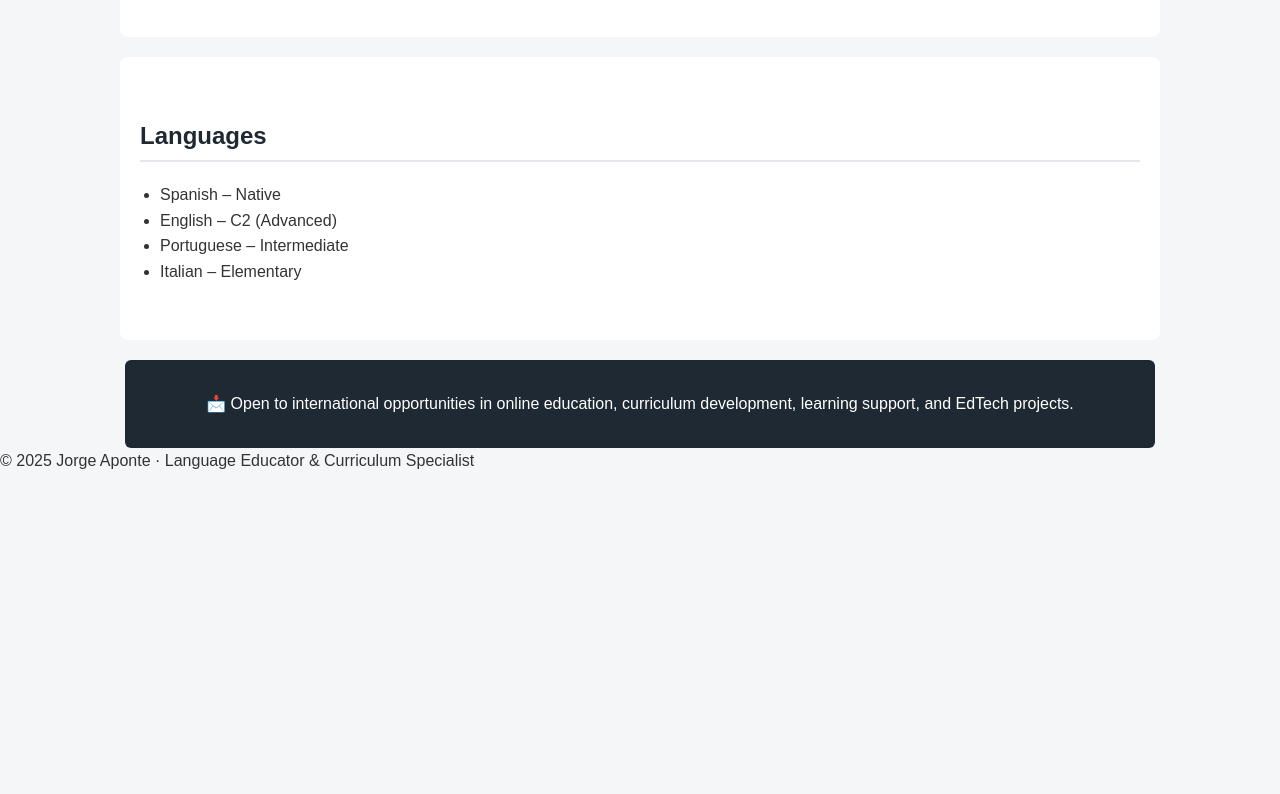
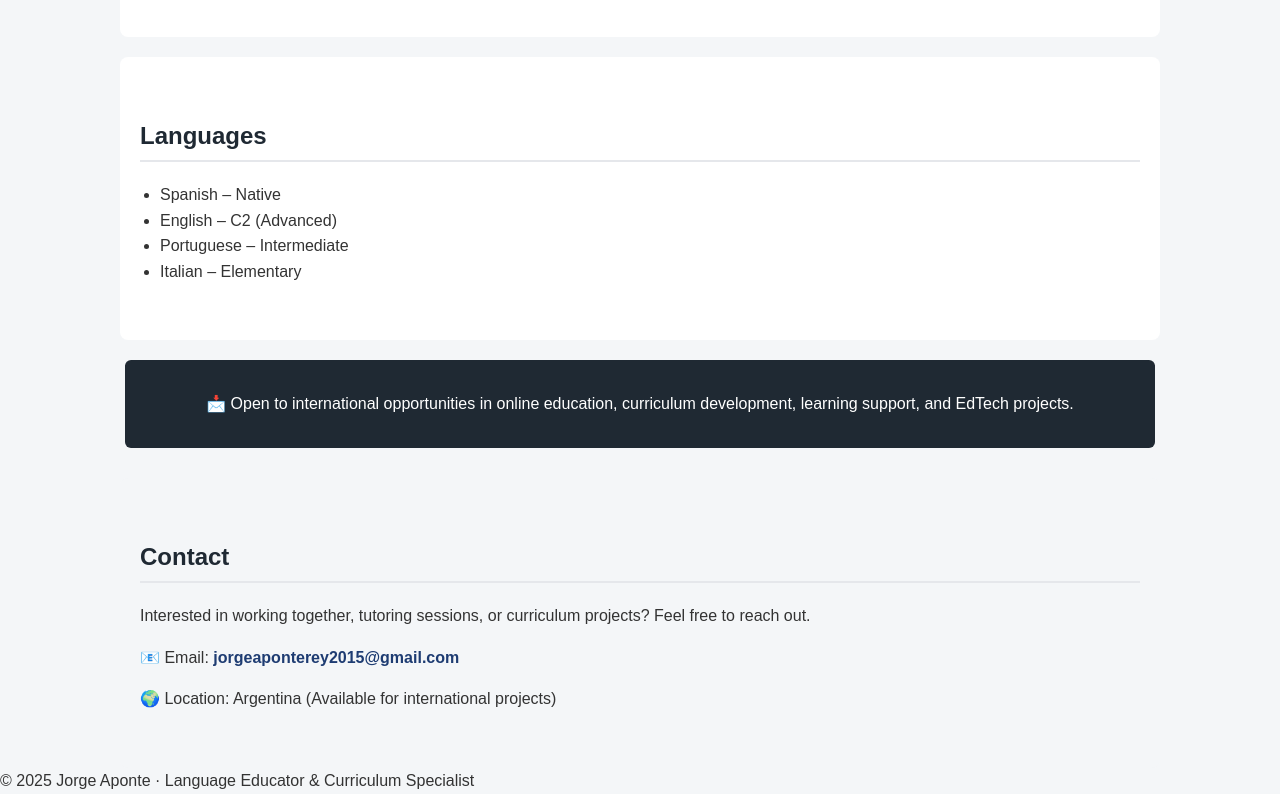
Before and after one commit to jorgeaponterey2015-maker/jorgeaponte.github.io, a plain HTML site: page index.html in a window 1280 px wide. Shown: the part 1668-2462 px from the top of the page. Before the commit the page ends 2142 px from the top, so only its background shows below. Drawn offline with Linux system fonts and the light colour scheme.

Commit message:
Update index.html

```diff
--- a/index.html
+++ b/index.html
@@ -230,7 +230,25 @@
     learning support, and EdTech projects.
   </p>
 </section>
+<section id="contact">
+  <h2>Contact</h2>
 
+  <p>
+    Interested in working together, tutoring sessions, or curriculum projects?
+    Feel free to reach out.
+  </p>
+
+  <p>
+    📧 Email:
+    <a href="mailto:jorgeaponterey2015@gmail.com">
+      jorgeaponterey2015@gmail.com
+    </a>
+  </p>
+
+  <p>
+    🌍 Location: Argentina (Available for international projects)
+  </p>
+</section>
 <footer>
   © 2025 Jorge Aponte · Language Educator & Curriculum Specialist
 </footer>
```
